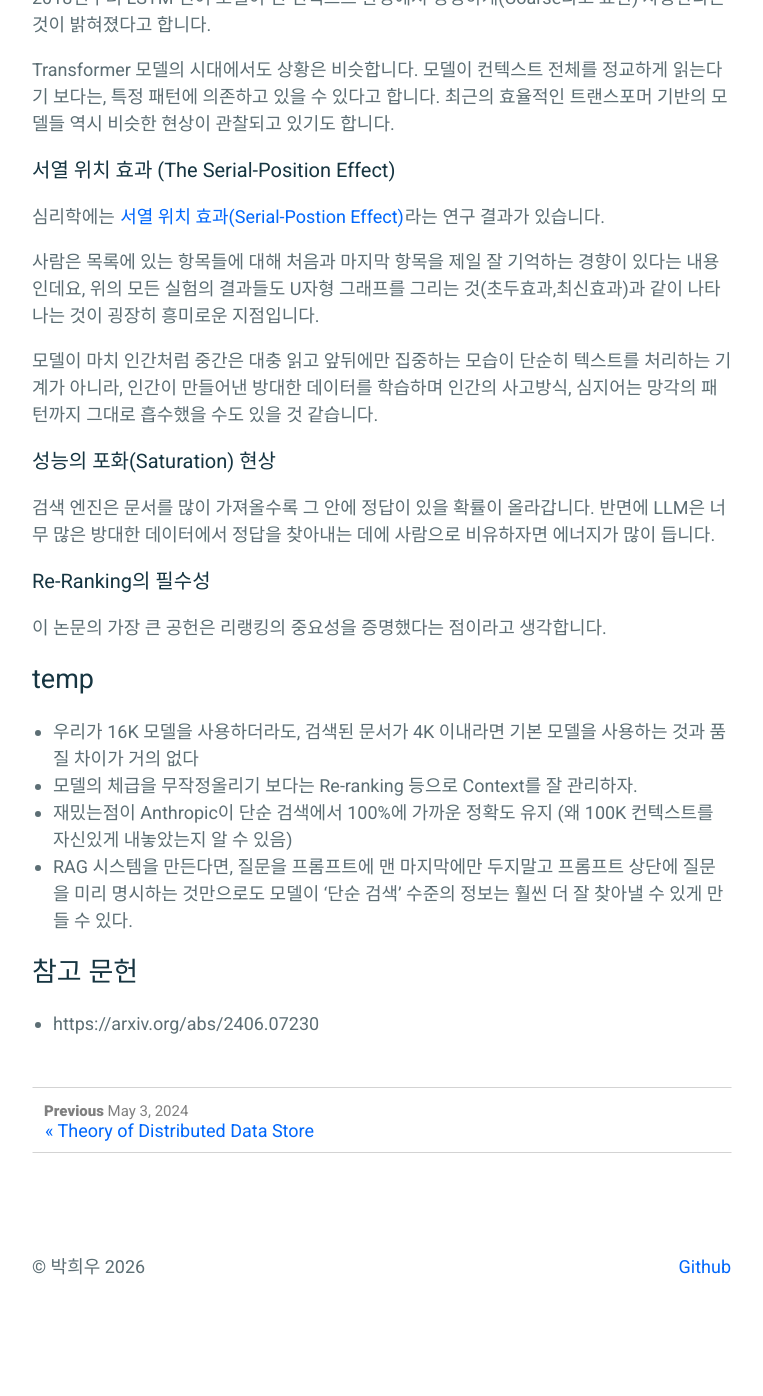
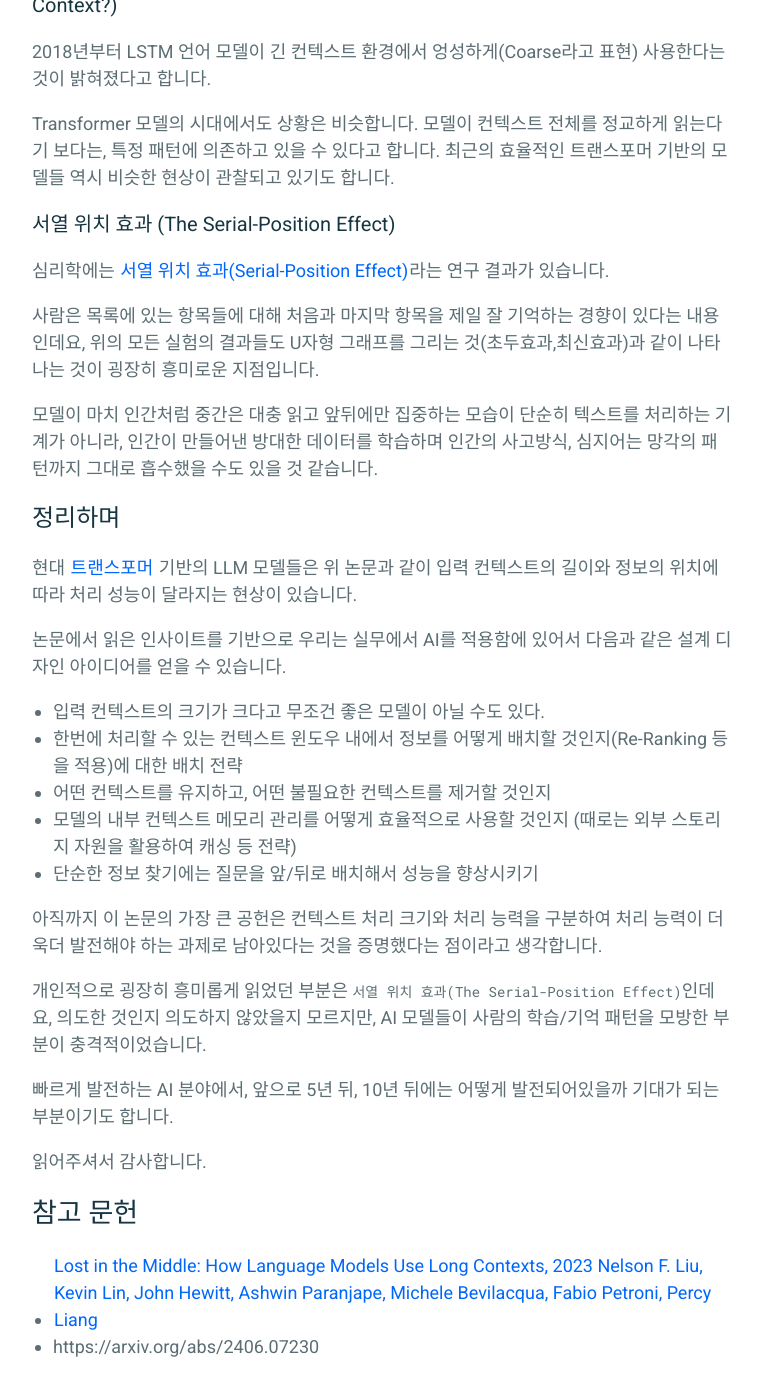
Before and after one commit to parkhuiwo0/parkhuiwo0.github.io, a Jekyll site: the page built from _posts/2026-03-27-Lost-In-the-Middle.md, in a window 1280 px wide and 1400 px high, scrolled down 11335 px. Shown: the top 1396 px of the window, without its empty margins (258-1021 px from the left). Built offline with Jekyll 4.4.1, drawn with Linux system fonts in a browser that asks for light colours; some of the changed text lies outside the part shown.

Commit message:
Update 2026-03-27-Lost-In-the-Middle.md

````diff
--- a/_posts/2026-03-27-Lost-In-the-Middle.md
+++ b/_posts/2026-03-27-Lost-In-the-Middle.md
@@ -8,7 +8,7 @@ comments: true
 ---
 
 ## 들어가며
-많은 기업들에서 AX(AI Transformation)를 시도중이고, 빠르게 발전하며 업종을 가리지 않고 산업혁명이라고 봐도 무방할만큼 침투하는 AI 시대에서 AI 공부를 하던 중 Stanford University와 University of California, Berkeley의 연구팀이 현대 LLM 모델에서 입력 컨텍스트 내의 정보의 **길이와 위치**에 따른 성능의 변화를 연구한 논문을 읽게 되었습니다. <br>
+많은 기업들에서 AX(AI Transformation)를 시도중이고, 빠르게 발전하며 업종을 가리지 않고 산업혁명이라고 봐도 무방할만큼 침투하는 AI 시대에서 AI 공부를 하던 중 Stanford University와 University of California, Berkeley의 연구자들이 현대 LLM 모델에서 입력 컨텍스트 내의 정보의 **길이와 위치**에 따른 성능의 변화를 연구한 논문을 읽게 되었습니다. <br>
 
 이 논문을 읽으면서 나온 내용들을 정리/요약하고, 추가적인 저의 생각을 남겨놓기 위해 포스팅을 작성합니다.
 
@@ -139,13 +139,15 @@ LLM 모델이 찾아야하는 정답은 **문서[2]**에 있습니다. 마찬가
 
 Context Window 내에 들어오도록 설계할 때 성능 변화를 관찰하면 위 그래프에서 확장된 모델에서도 성능 곡선의 형태가 유사하게 나타나며,
 컨텍스트 길이가 증가하더라도 위치에 따른 성능 편차는 크게 완화되지 않는 것을 확인할 수 있습니다.
-(위 그래프에서 CPT-3.5-Trubo와 CPT-3.5-Trubo-16k 모델을 비교)
+(위 그래프에서 CPT-3.5-Turbo CPT-3.5-Turbo-16k 모델을 비교)
 
 더 충격적인 부분은 Closed-Book 성능과의 벤치마크 결과 GPT-3.5-Turbo의 경우에는 56.1%의 성능을 보였지만, 문서를 20~30개 주고 정답을 가운데에 배치하였더니 성능이 56.1%보다 떨어졌다는 점입니다.
 
 다시 말하자면 컨텍스트가 길고 문서를 가운데에 배치할 경우, **문맥을 제공하는 것이 오히려 성능을 저하시킨다**는 점입니다.
 
+<center>
 <img width="375" height="215" alt="image" src="https://github.com/user-attachments/assets/3bed2c95-d266-4cc6-b4c8-c3e8f2d492e2" />
+</center>
 
 모델의 발전이 문맥 확장 기술(RoPE Scaling 등)이 입력 컨텍스트 내에서 정보를 활용하는 메커니즘이 완전히 개선되었다기보다는, 여전히 구조적인 한계나 경향이 남아있음을 보여줍니다.
 
@@ -186,7 +188,7 @@ Key: "9f4a92b9-5f69-4725-ba1e-403f08dea695"
 ```
 
 이 실험에서 재밌는 점은 자연어의 의미론적 특성(Semantics)를 완전히 제거했다는 점입니다.
-자연어는 모델이 사전 학습된 데이터에 의존할 수 있기 때문에, Zero-Semantics 데이터에서 오직 토큰 매칭 능력만으로 답을 찾아내야 하기 때문에 훨씬 더 엄격하게 테스트할 수 있습니다.
+자연어는 모델이 사전 학습된 데이터에 의존할 수 있기 때문에, Zero-Semantics 데이터에서 오직 토큰 매칭 능력만으로 답을 찾아내야 하기 때문에 훨씬 더 엄격하게 테스트할 수 있습니다. (즉, 의미 이해가 아니라 순수하게 위치 기반 검색 능력만을 평가하는 설정입니다.)
 
 첫 번째 실험인 [다중 문서 질의응답 실험] 에서와 같이, 주어진 프롬프트 내에서 정보를 찾는 것 또한 순서와 길이에 연관이 있을까요?
 
@@ -228,17 +230,18 @@ Decoder Only모델과 Encoder-Decoder 모델을 대략 설명하자면 다음과
 
 ### 쿼리 인식 문맥화(Query-Aware Contextualization)의 영향
 위의 실험들에서 입력창을 예시로 보여드린 것을 다시 한 번 보고 오시는 것을 추천드립니다. 모두 사용자의 질문을 문서/정보의 뒤쪽에 배치했습니다.
-그 결과, GPT와 같은 Decoder-Only 모델은 문서를 읽는 동안 질문이 무엇인지 알 수 없었습니다. 디코더 모델은 앞서 설명드린 것과 같이 `Casual Attention`으로 다음에 나올 내용에 대해서 알지 못합니다.
+그 결과, GPT와 같은 Decoder-Only 모델은 문서를 읽는 동안 질문이 무엇인지 알 수 없었습니다. 디코더 모델은 앞서 설명드린 것과 같이 `Causal Attention`으로 다음에 나올 내용에 대해서 알지 못합니다.
 반면, Encoder-Decoder 모델은 양방향으로 읽는다는 특성으로 인해 질문을 미리 인지한 상태에서 문서를 훑을 수 있어 더 나은 성능이 나왔습니다.
 
 그렇다면, **질문을 데이터의 앞/뒤에 모두 배치함**으로써 쿼리 인식 문맥화를 가능하게 하면 성능에 어떤 차이가 있을까요?
 
 ### 실험 결과
-단순 키-값 검색(입력 컨텍스트로부터의 검색 능력 평가 실험 (How Well Can Language Models Retrieve From Input Contexts?))에 대해서는 엄청난 효과가 발생했다고 합니다. 모든 모델이 거의 완벽에 가까운 성능을 보였고, GPT-3.5-Trubo(16K)는 300개의 데이터 사이에서도 **100% 정답**을 기록했다고 합니다. (기존 최악의 성능은 45.6%)
+단순 키-값 검색(입력 컨텍스트로부터의 검색 능력 평가 실험 (How Well Can Language Models Retrieve From Input Contexts?))에 대해서는 엄청난 효과가 발생했다고 합니다. 모든 모델이 거의 완벽에 가까운 성능을 보였고, GPT-3.5-Turbo(16K)는 300개의 데이터 사이에서도 **100% 정답**을 기록했다고 합니다. (기존 최악의 성능은 45.6%)
 
 하지만, 다음 실험 결과 사진과 같이 다중 문서 질의 응답 실험에서는 효과가 미미했습니다. 맨 앞 정보에 대해서는 성능이 약간 올랐지만, 다른 위치에서는 오히려 성능이 저하되는 모습도 관찰됩니다.
-
+<center>
 <img width="358" height="288" alt="image" src="https://github.com/user-attachments/assets/25d3b699-7d19-44a3-8169-bc2c29dd5a29" />
+</center>
 
 역시나 U자형 그래프가 그려지며 모델이 질문을 미리 안다고 해서, 중간에 위치한 방대한 텍스트의 '의미적 손실'을 완전히 막기는 어려워 보이긴합니다.
 
@@ -248,7 +251,9 @@ Decoder Only모델과 Encoder-Decoder 모델을 대략 설명하자면 다음과
 이를 실험해보기 위해 Fine-Tuning 전의 MPT-30B(Base) 모델과 조정 후의 MPT-30B-Instruct를 비교해봤다고 해요.
 
 ### 실험 결과
+<center>
 <img width="359" height="289" alt="image" src="https://github.com/user-attachments/assets/e2bc75c5-1dc7-46ff-9c29-87f6530ac93e" />
+</center>
 
 실험을 요약하자면 다음과 같습니다.
 
@@ -265,12 +270,12 @@ Decoder Only모델과 Encoder-Decoder 모델을 대략 설명하자면 다음과
 
 재밌는 점은 Llama-2에서는 다음과 같은 추가적인 현상이 관찰되었다고 해요.
 - 7B : Recency Bias 현상 관찰, 맨 뒷부분 정보만 잘 기억하고 앞부분은 놓침
-- 13B & 70BB : U자형 그래프가 동일하게 나옴
+- 13B & 70B : U자형 그래프가 동일하게 나옴
 - RLHF의 영향 : 13B 모델에서는 위치에 따른 편향이 약간 감소하긴 했지만, 70B에서는 여전히 동일
 
 위의 내용으로 보자면 Llama-2 모델로 실험한 결과로 다음과 같은 추측을 할 수 있을 것 같습니다.
 
-'모델이 커질 수록 중간 정보를 놓치는(실험 결과의 U자형 그래프) 경향이 뚜렷하게 나타난다.'
+'모델의 크기가 증가하면서 단순한 최신 효과(recency bias)에서 벗어나 U자형 성능 분포가 보다 뚜렷하게 나타나는 경향을 보입니다.'
 
 ## 컨텍스트가 길수록(많을수록) 항상 좋을까요? (Is More Context Is Always Better?)
 위의 모든 실험과정에서 살펴볼 수 있듯이, 긴 컨텍스트를 사용하는 것은 트레이드 오프(Trade-off) 관계임을 보여줍니다.
@@ -280,7 +285,9 @@ Decoder Only모델과 Encoder-Decoder 모델을 대략 설명하자면 다음과
 
 연구팀은 `NaturalQuestions-Open` 데이터를 활용해 문서 수를 늘려가며 추가적인 실험을 진행했다고 합니다.
 
+<center>
 <img width="360" height="301" alt="image" src="https://github.com/user-attachments/assets/8179e210-a036-4612-8aaf-88345dbb6490" />
+</center>
 
 위 사진과 같이 문서수를 20개 이상으로 늘려도 GPT-3.5-Turbo는 약 1.5%, Claude-1.3은 약 1%의 성능 향상만 보입니다.
 반면에 컨텍스트의 양으로 인해 추론에 소요되는 **지연시간(Latency)와 비용(Cost)는 기하급수적으로 증가**합니다.
@@ -304,25 +311,34 @@ Transformer 모델의 시대에서도 상황은 비슷합니다. 모델이 컨
 최근의 효율적인 트랜스포머 기반의 모델들 역시 비슷한 현상이 관찰되고 있기도 합니다.
 
 ### 서열 위치 효과 (The Serial-Position Effect)
-심리학에는 [서열 위치 효과(Serial-Postion Effect)](https://en.wikipedia.org/wiki/Serial-position_effect)라는 연구 결과가 있습니다.
+심리학에는 [서열 위치 효과(Serial-Position Effect)](https://en.wikipedia.org/wiki/Serial-position_effect)라는 연구 결과가 있습니다.
 
 사람은 목록에 있는 항목들에 대해 처음과 마지막 항목을 제일 잘 기억하는 경향이 있다는 내용인데요, 위의 모든 실험의 결과들도 U자형 그래프를 그리는 것(초두효과,최신효과)과 같이 나타나는 것이 굉장히 흥미로운 지점입니다.
 
 모델이 마치 인간처럼 중간은 대충 읽고 앞뒤에만 집중하는 모습이 단순히 텍스트를 처리하는 기계가 아니라, 인간이 만들어낸 방대한 데이터를 학습하며 인간의 사고방식, 심지어는 망각의 패턴까지 그대로 흡수했을 수도 있을 것 같습니다.
 
 
-### 성능의 포화(Saturation) 현상
-검색 엔진은 문서를 많이 가져올수록 그 안에 정답이 있을 확률이 올라갑니다. 반면에 LLM은 너무 많은 방대한 데이터에서 정답을 찾아내는 데에 사람으로 비유하자면 에너지가 많이 듭니다.
+## 정리하며
 
-### Re-Ranking의 필수성
-이 논문의 가장 큰 공헌은 리랭킹의 중요성을 증명했다는 점이라고 생각합니다.
+현대 [트랜스포머](https://namu.wiki/w/%ED%8A%B8%EB%9E%9C%EC%8A%A4%ED%8F%AC%EB%A8%B8(%EC%9D%B8%EA%B3%B5%EC%8B%A0%EA%B2%BD%EB%A7%9D)) 기반의 LLM 모델들은 위 논문과 같이 입력 컨텍스트의 길이와 정보의 위치에 따라 처리 성능이 달라지는 현상이 있습니다.
+
+논문에서 읽은 인사이트를 기반으로 우리는 실무에서 AI를 적용함에 있어서 다음과 같은 설계 디자인 아이디어를 얻을 수 있습니다.
+
+- 입력 컨텍스트의 크기가 크다고 무조건 좋은 모델이 아닐 수도 있다.
+- 한번에 처리할 수 있는 컨텍스트 윈도우 내에서 정보를 어떻게 배치할 것인지(Re-Ranking 등을 적용)에 대한 배치 전략
+- 어떤 컨텍스트를 유지하고, 어떤 불필요한 컨텍스트를 제거할 것인지
+- 모델의 내부 컨텍스트 메모리 관리를 어떻게 효율적으로 사용할 것인지 (때로는 외부 스토리지 자원을 활용하여 캐싱 등 전략)
+- 단순한 정보 찾기에는 질문을 앞/뒤로 배치해서 성능을 향상시키기
+
+아직까지 이 논문의 가장 큰 공헌은 컨텍스트 처리 크기와 처리 능력을 구분하여 처리 능력이 더욱더 발전해야 하는 과제로 남아있다는 것을 증명했다는 점이라고 생각합니다.
+
+개인적으로 굉장히 흥미롭게 읽었던 부분은 `서열 위치 효과(The Serial-Position Effect)`인데요, 의도한 것인지 의도하지 않았을지 모르지만, AI 모델들이 사람의 학습/기억 패턴을 모방한 부분이 충격적이었습니다.
+
+빠르게 발전하는 AI 분야에서, 앞으로 5년 뒤, 10년 뒤에는 어떻게 발전되어있을까 기대가 되는 부분이기도 합니다.
+
+읽어주셔서 감사합니다.
 
 
-# temp
-- 우리가 16K 모델을 사용하더라도, 검색된 문서가 4K 이내라면 기본 모델을 사용하는 것과 품질 차이가 거의 없다
-- 모델의 체급을 무작정올리기 보다는 Re-ranking 등으로 Context를 잘 관리하자.
-- 재밌는점이 Anthropic이 단순 검색에서 100%에 가까운 정확도 유지 (왜 100K 컨텍스트를 자신있게 내놓았는지 알 수 있음)
-- RAG 시스템을 만든다면, 질문을 프롬프트에 맨 마지막에만 두지말고 프롬프트 상단에 질문을 미리 명시하는 것만으로도 모델이 '단순 검색' 수준의 정보는 훨씬 더 잘 찾아낼 수 있게 만들 수 있다.
-
 # 참고 문헌
+- [Lost in the Middle: How Language Models Use Long Contexts, 2023 Nelson F. Liu, Kevin Lin, John Hewitt, Ashwin Paranjape, Michele Bevilacqua, Fabio Petroni, Percy Liang](https://arxiv.org/abs/2307.03172)
 - https://arxiv.org/abs/2406.07230
````
Also changed, not shown: other parts of _posts/2026-03-27-Lost-In-the-Middle.md (+2 -2 lines).
